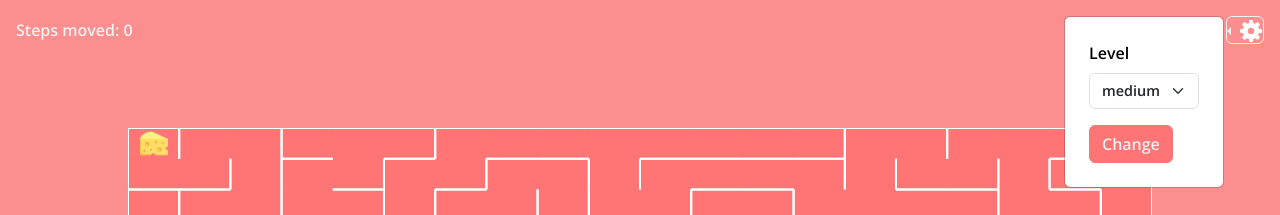
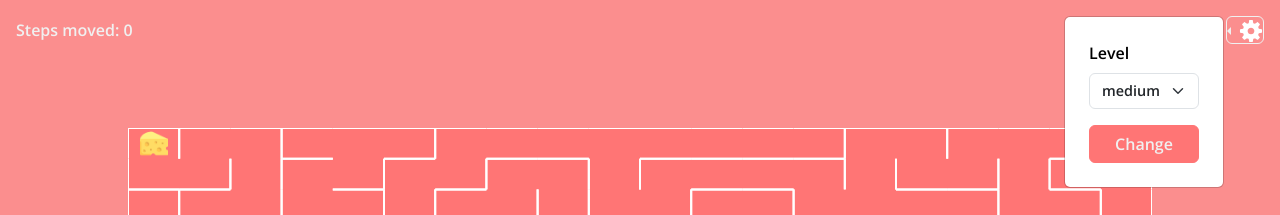
Before and after one commit to sapinder-pal/Cheesy-Maze-Depth-first-Search-Algorithm, a website built with Parcel: page src/index.html in a window 1280 px wide. Both pictures are taken after a click on the button 1244 px from the left and 29 px from the top of the page. Shown: the top 215 px of the page. Built offline with nearby package versions, Linux system fonts and the light colour scheme.

Commit message:
fix button width

```diff
--- a/src/index.html
+++ b/src/index.html
@@ -42,7 +42,7 @@
               <option value="30">extreme</option>
             </select>
           </div>
-          <button id="change" type="button" class="btn change-btn">
+          <button id="change" type="button" class="btn w-100 change-btn">
             Change
           </button>
         </form>
```
